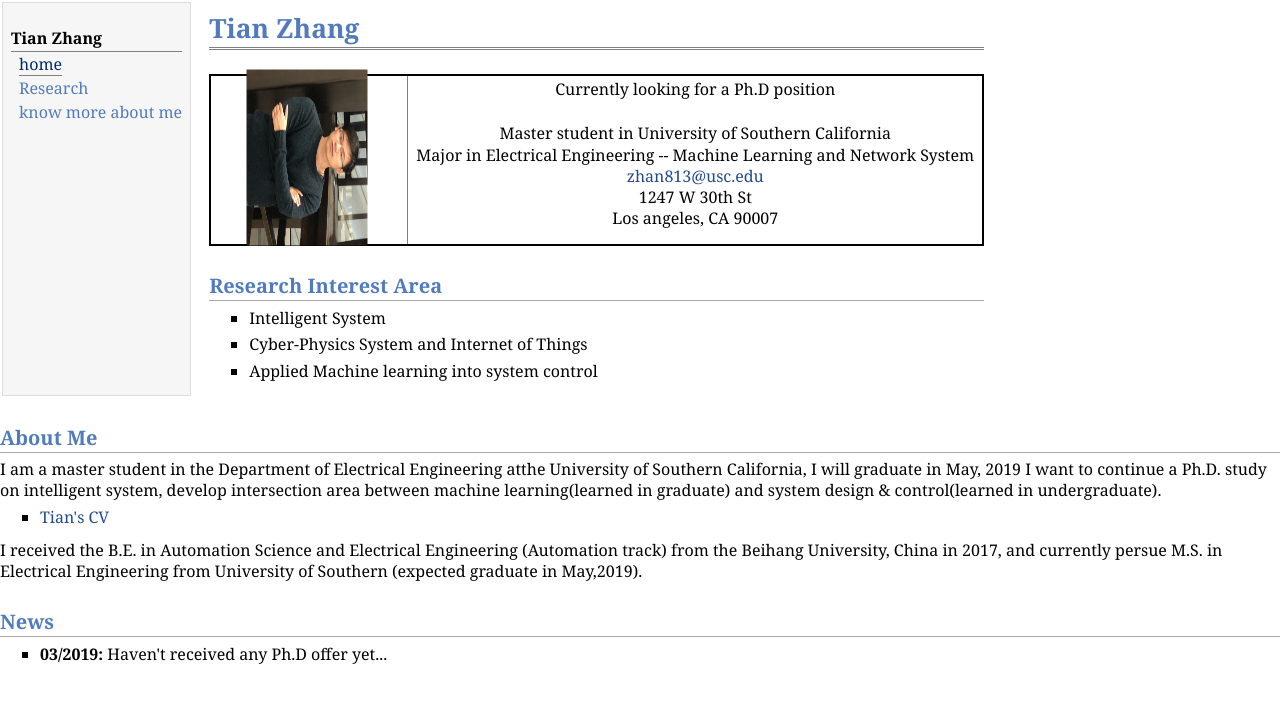
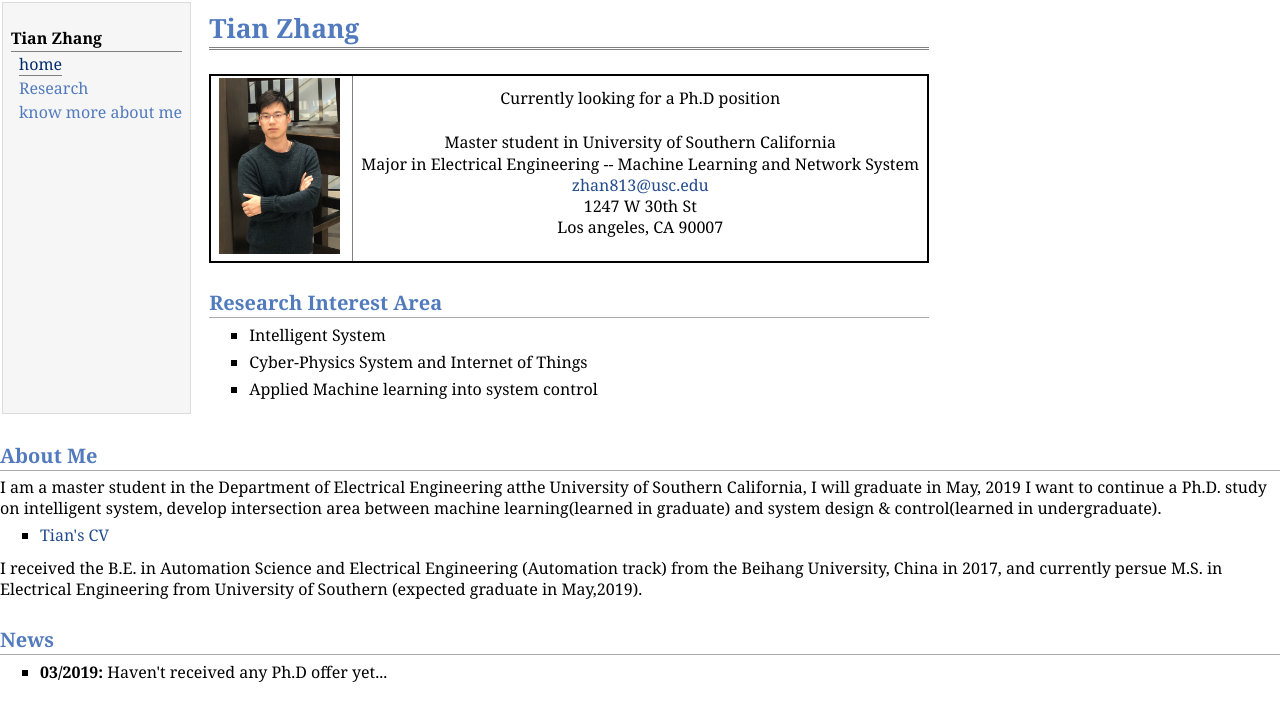
Before and after one commit to dukesky/dukesky.github.io, a Jekyll site: the page index.html, which Jekyll copies as it is, in a window 1280 px wide. Shown: the top 721 px of the page. Built offline with Jekyll 4.4.1, drawn with Linux system fonts in a browser that asks for light colours.

Commit message:
Update index.html

```diff
--- a/index.html
+++ b/index.html
@@ -23,7 +23,7 @@
 </div>
 
 <table class="imgtab	le"><tr><td>
-<img src="figs/Tian_Zhang.jpg" alt="Tian Zhang" width="176px" height="121px" style="transform:rotate(90deg);" />&nbsp;</td>
+<img src="figs/Tian_Zhang.jpg" alt="Tian Zhang" width="121px" height="176px" />&nbsp;</td>
 
 <td align="left"> Currently looking for a Ph.D position <br />
   <br/>
```
